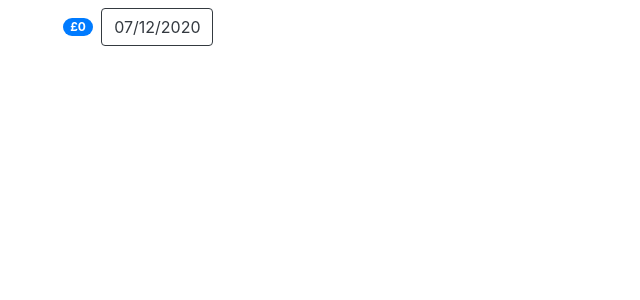
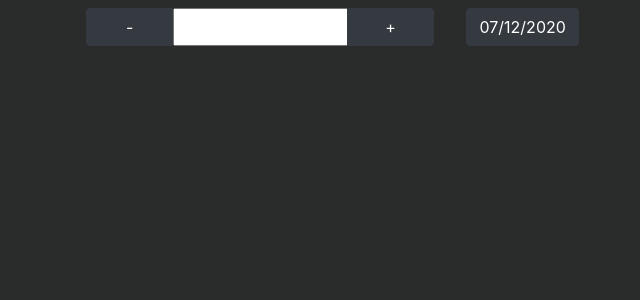
Before and after one commit to rorypearson26/cash-flow-forecaster, a React (Create React App) app in the folder front-end/: page / in a window 1280 px wide. Shown: the top 300 px of the page, without its empty margins (7-647 px from the left). Built offline with nearby package versions, Linux system fonts and the light colour scheme.

Commit message:
start amount/date progress

```diff
--- a/front-end/public/index.html
+++ b/front-end/public/index.html
@@ -6,10 +6,9 @@
     <meta name="viewport" content="width=device-width, initial-scale=1" />
     <meta name="theme-color" content="#000000" />
     <meta
-      name="description"
+      name="Cash Flow Forecaster"
       content="Web site created using create-react-app"
     />
-    <link rel="apple-touch-icon" href="%PUBLIC_URL%/logo192.png" />
     <!--
       manifest.json provides metadata used when your web app is installed on a
       user's mobile device or desktop. See https://developers.google.com/web/fundamentals/web-app-manifest/
@@ -24,7 +23,7 @@
       work correctly both with client-side routing and a non-root public URL.
       Learn how to configure a non-root public URL by running `npm run build`.
     -->
-    <title>React App</title>
+    <title>Cash Flow Forecaster</title>
   </head>
   <body>
     <noscript>You need to enable JavaScript to run this app.</noscript>
--- a/front-end/src/App.js
+++ b/front-end/src/App.js
@@ -7,7 +7,9 @@ class App extends Component {
     return (
         <div className="container">
           <div className="row">
-            <UserInput/>
+            <div className="col-6">
+              <UserInput/>
+            </div>
           </div>
         </div>
 
--- /dev/null
+++ b/front-end/src/components/CurrencyIncrementer.jsx
@@ -0,0 +1,25 @@
+import React, { Component } from "react";
+
+class CurrencyIncrementer extends Component {
+  state = {};
+  render() {
+    return (
+      <div className="row btn-group" role="group">
+        <button type="button" className="col-3 btn btn-dark">
+          -
+        </button>
+        <input
+          className="col-6 quantity text-center"
+          min="0"
+          name="quantity"
+          type="number"
+        />
+        <button type="button" className="col-3 btn btn-dark">
+          +
+        </button>
+      </div>
+    );
+  }
+}
+
+export default CurrencyIncrementer;
--- a/front-end/src/components/StartAmount.jsx
+++ b/front-end/src/components/StartAmount.jsx
@@ -1,5 +1,6 @@
 import React, { Component } from "react";
 import DatePicker from "react-datepicker";
+import CurrencyIncrementer from "./CurrencyIncrementer";
 import "react-datepicker/dist/react-datepicker.css";
 
 class StartAmount extends Component {
@@ -20,7 +21,7 @@ class StartAmount extends Component {
     const CustomDateButton = ({ value, onClick }) => (
       <button
         type="button"
-        className="btn btn-outline-dark m-2"
+        className="btn btn-block btn-dark "
         onClick={onClick}
       >
         {value}
@@ -28,8 +29,11 @@ class StartAmount extends Component {
     );
 
     return (
-      <div>
-        <span className="badge badge-pill badge-primary">£{startAmount}</span>
+      <div className="row m-2">
+        <div className="col-8 ">
+          <CurrencyIncrementer />
+        </div>
+        <div className="col-4 " align="center">
           <DatePicker
             value={startDate}
             selected={startDate}
@@ -38,6 +42,7 @@ class StartAmount extends Component {
             onChange={(date) => this.setStartDate(date)}
           />
         </div>
+      </div>
     );
   }
 }
--- a/front-end/src/index.css
+++ b/front-end/src/index.css
@@ -1,13 +1,26 @@
 body {
   margin: 0;
-  font-family: -apple-system, BlinkMacSystemFont, 'Segoe UI', 'Roboto', 'Oxygen',
-    'Ubuntu', 'Cantarell', 'Fira Sans', 'Droid Sans', 'Helvetica Neue',
+  font-family: -apple-system, BlinkMacSystemFont, "Segoe UI", "Roboto", "Oxygen",
+    "Ubuntu", "Cantarell", "Fira Sans", "Droid Sans", "Helvetica Neue",
     sans-serif;
   -webkit-font-smoothing: antialiased;
   -moz-osx-font-smoothing: grayscale;
+  background-color: rgb(42, 43, 43);
+}
+
+/* Chrome, Safari, Edge, Opera */
+input::-webkit-outer-spin-button,
+input::-webkit-inner-spin-button {
+  -webkit-appearance: none;
+  margin: 0;
+}
+
+/* Firefox */
+input[type="number"] {
+  -moz-appearance: textfield;
 }
 
 code {
-  font-family: source-code-pro, Menlo, Monaco, Consolas, 'Courier New',
+  font-family: source-code-pro, Menlo, Monaco, Consolas, "Courier New",
     monospace;
 }
--- a/front-end/src/index.js
+++ b/front-end/src/index.js
@@ -1,10 +1,10 @@
 import React from 'react';
 import ReactDOM from 'react-dom';
-import './index.css';
-import App from './App';
 import 'bootstrap/dist/css/bootstrap.css';
 import 'bootstrap/dist/css/bootstrap-grid.css';
 import 'bootstrap/dist/css/bootstrap-reboot.css';
+import './index.css';
+import App from './App';
 
 ReactDOM.render(
   <React.StrictMode>
```
Also changed, not shown: 1 other file (tests, documents, lock files or other folders). Lines whose indentation alone changed are shown as unchanged.
